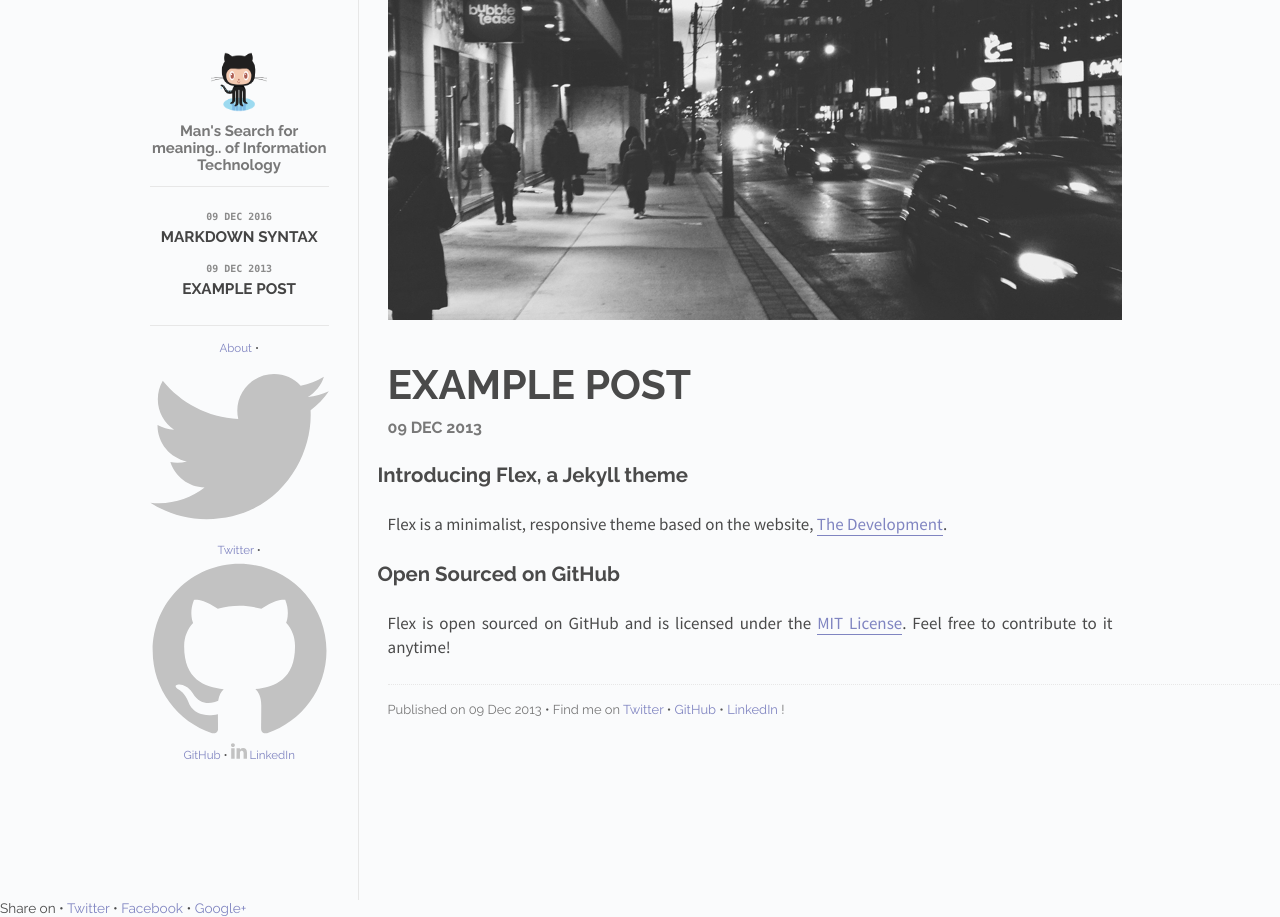
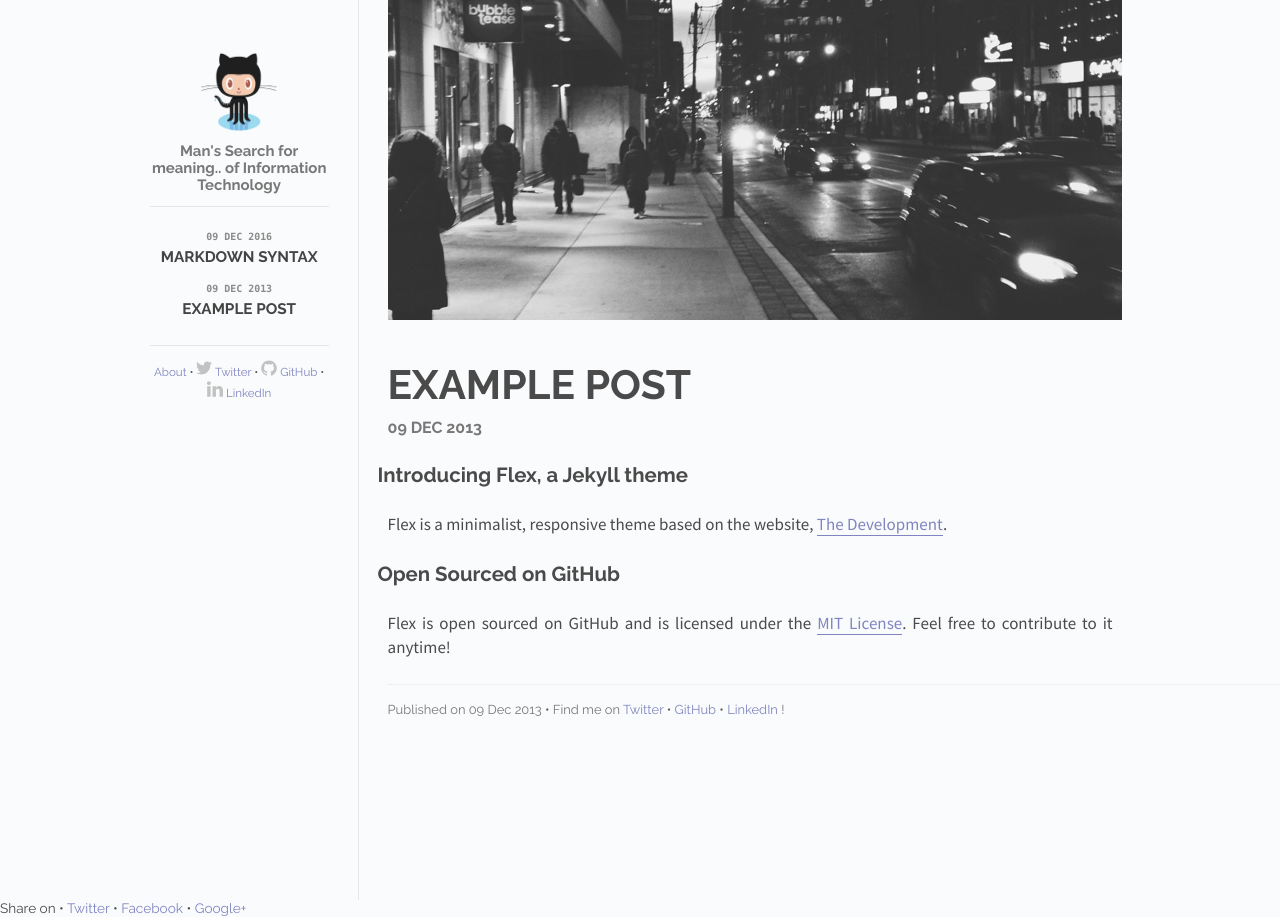
Before and after one commit to irvinleegc/Flex, a Jekyll site: the page built from _posts/2013-12-09-example-post.md, in a window 1280 px wide. Built offline with Jekyll 4.4.1, drawn with Linux system fonts in a browser that asks for light colours.

Commit message:
Add files via upload

```diff
--- a/_layouts/default.html
+++ b/_layouts/default.html
@@ -8,7 +8,7 @@
       <div class="sidebar" id="sidebar">
 
         <div class="header">
-          <h1 class="title"><a href="{{ site.url }}"><img id="logo" src="/images/Octocat.png" height="60" width="60"></a></h1>
+          <h1 class="title"><a href="{{ site.url }}"><img id="logo" src="/images/Octocat.png" height="80" width="80"></a></h1>
           <span class="tagline">{{ site.description }}</span>
         </div>
 
@@ -34,7 +34,7 @@
             <a href="https://twitter.com/{{ site.twitter_username }}" class="footer-link" title="Twitter">
 				<span class="icon twitter">
 				  <svg version="1.1" class="twitter-icon-svg" xmlns="http://www.w3.org/2000/svg" xmlns:xlink="http://www.w3.org/1999/xlink" x="0px" y="0px"
-					 viewBox="0 0 16 16" enable-background="new 0 0 16 16" xml:space="preserve">
+					 width="16" height="16" viewBox="0 0 16 16" enable-background="new 0 0 16 16" xml:space="preserve">
 					<path fill="#C2C2C2" d="M15.969,3.058c-0.586,0.26-1.217,0.436-1.878,0.515c0.675-0.405,1.194-1.045,1.438-1.809
 					c-0.632,0.375-1.332,0.647-2.076,0.793c-0.596-0.636-1.446-1.033-2.387-1.033c-1.806,0-3.27,1.464-3.27,3.27
 					c0,0.256,0.029,0.506,0.085,0.745C5.163,5.404,2.753,4.102,1.14,2.124C0.859,2.607,0.698,3.168,0.698,3.767
@@ -49,7 +49,7 @@
             <a href="https://github.com/{{ site.github_username }}" class="footer-link" title="GitHub">
 				<span class="icon github">
 					<svg version="1.1" class="github-icon-svg" xmlns="http://www.w3.org/2000/svg" xmlns:xlink="http://www.w3.org/1999/xlink" x="0px" y="0px"
-						 viewBox="0 0 16 16" enable-background="new 0 0 16 16" xml:space="preserve">
+						 width="16" height="16" viewBox="0 0 16 16" enable-background="new 0 0 16 16" xml:space="preserve">
 						<path fill-rule="evenodd" clip-rule="evenodd" fill="#C2C2C2" d="M7.999,0.431c-4.285,0-7.76,3.474-7.76,7.761
 						c0,3.428,2.223,6.337,5.307,7.363c0.388,0.071,0.53-0.168,0.53-0.374c0-0.184-0.007-0.672-0.01-1.32
 						c-2.159,0.469-2.614-1.04-2.614-1.04c-0.353-0.896-0.862-1.135-0.862-1.135c-0.705-0.481,0.053-0.472,0.053-0.472
```
